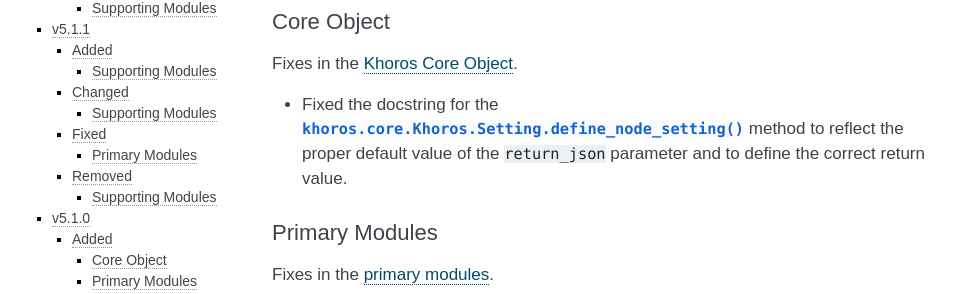
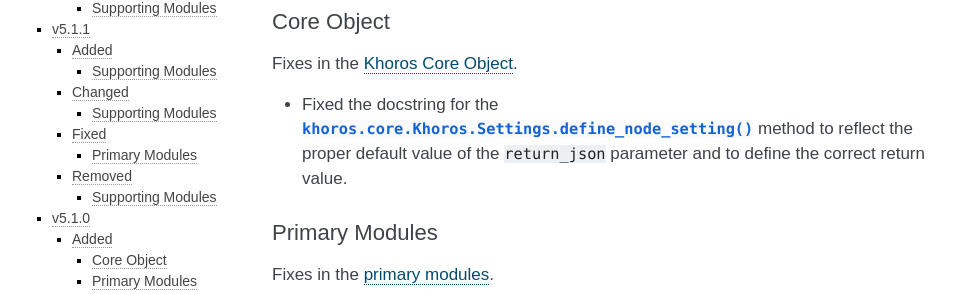
Before and after one commit to jeffshurtliff/khoros, a Sphinx documentation site: the page built from docs/changelog.rst, in a window 1280 px wide and 900 px high. Shown: the part 327-621 px from the top of the window, without its empty margins (148-1111 px from the left). Built offline with Sphinx 7.4.7, drawn with Linux system fonts in a browser that asks for light colours.

Commit message:
Made a minor changelog adjustment relating to issue #60

```diff
--- a/docs/changelog.rst
+++ b/docs/changelog.rst
@@ -15,7 +15,7 @@
 -----------
 Fixes in the :doc:`core-object-methods`.
 
-* Fixed the docstring for the :py:meth:`khoros.core.Khoros.Setting.define_node_setting` method
+* Fixed the docstring for the :py:meth:`khoros.core.Khoros.Settings.define_node_setting` method
   to reflect the proper default value of the ``return_json`` parameter and to define the correct
   return value.
 
```
